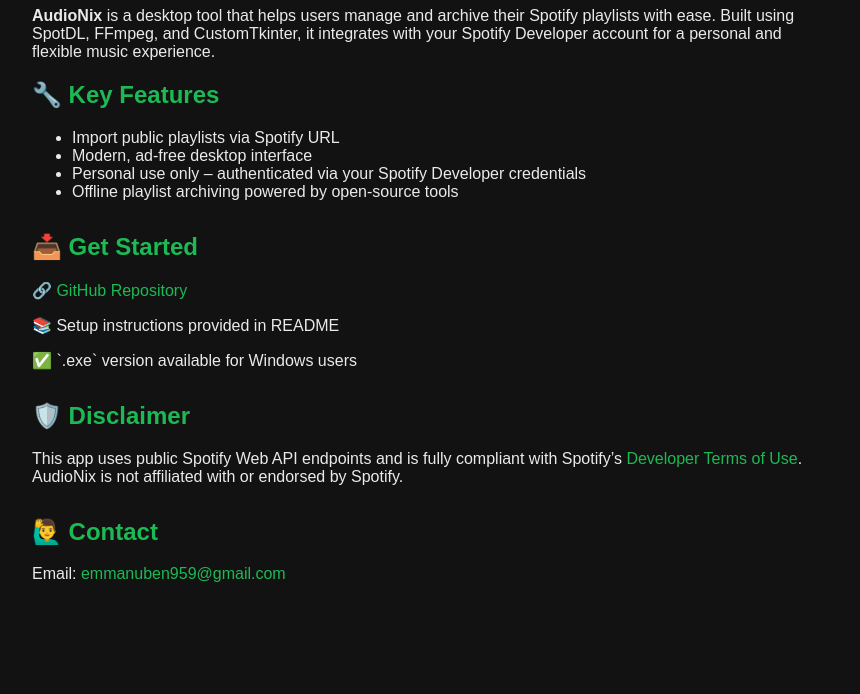
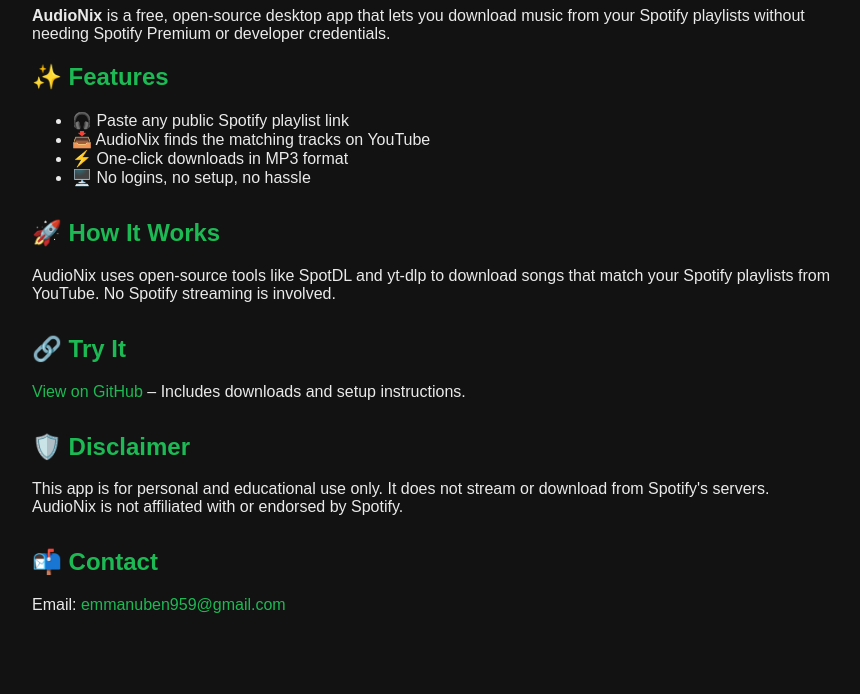
Before and after one commit to Emmanuben/AudioNix, a plain HTML site: page index.html in a window 1280 px wide. Shown: the part 106-800 px from the top of the page, without its empty margins (208-1068 px from the left). Drawn offline with Linux system fonts and the light colour scheme.

Commit message:
Update index.html

```diff
--- a/index.html
+++ b/index.html
@@ -3,7 +3,7 @@
 <head>
   <meta charset="UTF-8">
   <meta name="viewport" content="width=device-width, initial-scale=1.0">
-  <title>AudioNix – Spotify Playlist Companion</title>
+  <title>AudioNix – Playlist to MP3 Made Simple</title>
   <style>
     body {
       font-family: Arial, sans-serif;
@@ -29,33 +29,36 @@
   </style>
 </head>
 <body>
-  <h1>🎵 AudioNix – Spotify Playlist Companion</h1>
-  <p><strong>AudioNix</strong> is a desktop tool that helps users manage and archive their Spotify playlists with ease. Built using SpotDL, FFmpeg, and CustomTkinter, it integrates with your Spotify Developer account for a personal and flexible music experience.</p>
+  <h1>🎵 AudioNix – Playlist to MP3 Made Simple</h1>
+  <p><strong>AudioNix</strong> is a free, open-source desktop app that lets you download music from your Spotify playlists without needing Spotify Premium or developer credentials.</p>
 
   <div class="section">
-    <h2>🔧 Key Features</h2>
+    <h2>✨ Features</h2>
     <ul>
-      <li>Import public playlists via Spotify URL</li>
-      <li>Modern, ad-free desktop interface</li>
-      <li>Personal use only – authenticated via your Spotify Developer credentials</li>
-      <li>Offline playlist archiving powered by open-source tools</li>
+      <li>🎧 Paste any public Spotify playlist link</li>
+      <li>📥 AudioNix finds the matching tracks on YouTube</li>
+      <li>⚡ One-click downloads in MP3 format</li>
+      <li>🖥️ No logins, no setup, no hassle</li>
     </ul>
   </div>
 
   <div class="section">
-    <h2>📥 Get Started</h2>
-    <p>🔗 <a href="https://github.com/emmanuben959/audionix">GitHub Repository</a></p>
-    <p>📚 Setup instructions provided in README</p>
-    <p>✅ `.exe` version available for Windows users</p>
+    <h2>🚀 How It Works</h2>
+    <p>AudioNix uses open-source tools like SpotDL and yt-dlp to download songs that match your Spotify playlists from YouTube. No Spotify streaming is involved.</p>
+  </div>
+
+  <div class="section">
+    <h2>🔗 Try It</h2>
+    <p><a href="https://github.com/emmanuben959/audionix">View on GitHub</a> – Includes downloads and setup instructions.</p>
   </div>
 
   <div class="section">
     <h2>🛡️ Disclaimer</h2>
-    <p>This app uses public Spotify Web API endpoints and is fully compliant with Spotify’s <a href="https://developer.spotify.com/terms">Developer Terms of Use</a>. AudioNix is not affiliated with or endorsed by Spotify.</p>
+    <p>This app is for personal and educational use only. It does not stream or download from Spotify's servers. AudioNix is not affiliated with or endorsed by Spotify.</p>
   </div>
 
   <div class="section">
-    <h2>🙋‍♂️ Contact</h2>
+    <h2>📬 Contact</h2>
     <p>Email: <a href="mailto:emmanuben959@gmail.com">emmanuben959@gmail.com</a></p>
   </div>
 </body>
```
